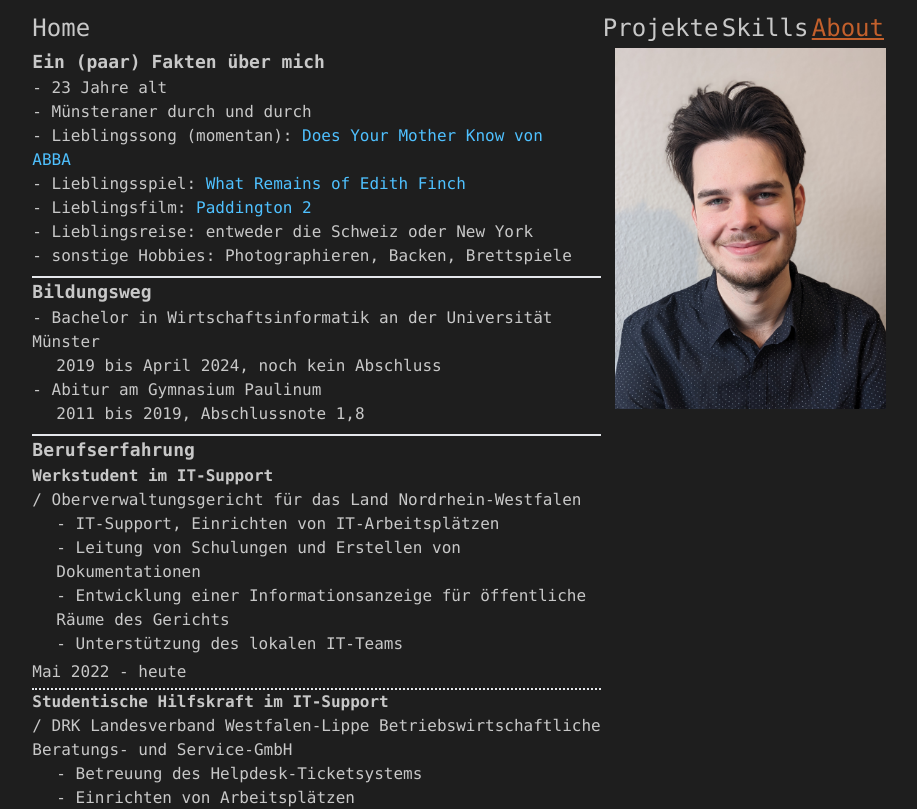
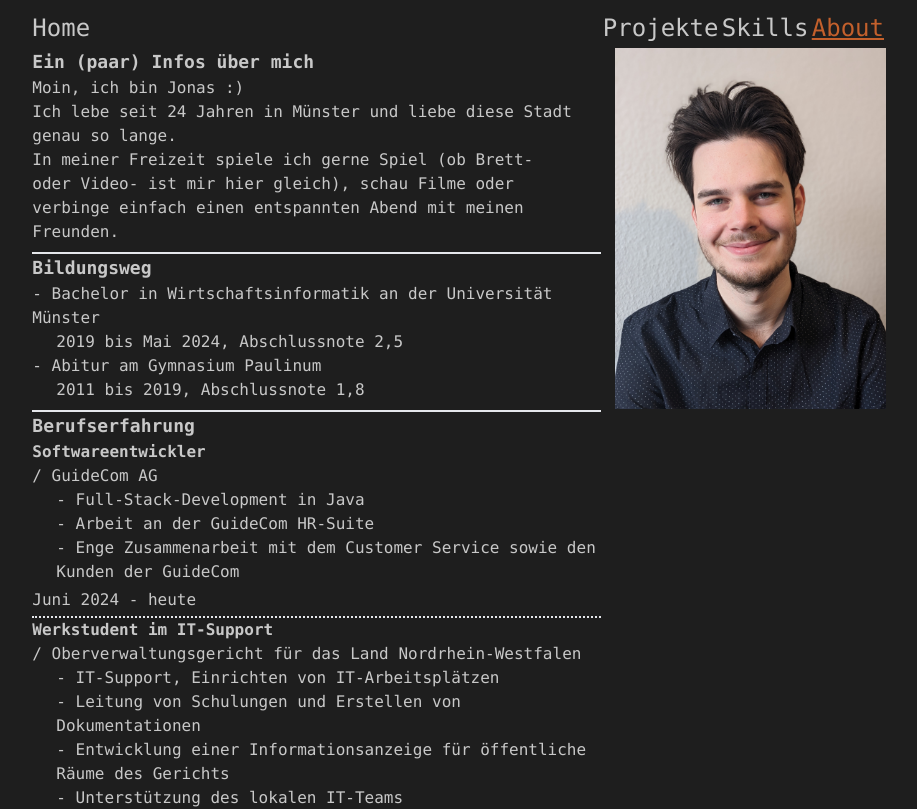
Before and after one commit to JonasRettig/jrettig.dev, a Next.js app: page /about in a window 1280 px wide. Shown: the top 809 px of the page, without its empty margins (181-1098 px from the left). Built offline with nearby package versions, Linux system fonts and the light colour scheme.

Commit message:
first updates in the about and projects page

```diff
--- a/src/app/about/page.tsx
+++ b/src/app/about/page.tsx
@@ -9,14 +9,10 @@ export default function About() {
             <div className="w-4/6 flex flex-col justify-self-center mx-auto max-sm:w-11/12 min-h-[88%]">
                 <div className="flex flex-row">
                     <div className="flex flex-col w-4/6">
-                        <b className="text-lg"> Ein (paar) Fakten über mich </b>
-                        <div> - 23 Jahre alt </div>
-                        <div> - Münsteraner durch und durch </div>
-                        <div> - Lieblingssong (momentan): <a href="https://open.spotify.com/track/2JIVeQQvIdyQvrz9Mhi6qL?autoplay=true"  target="_blank"> Does Your Mother Know von ABBA </a></div>
-                        <div> - Lieblingsspiel: <a href="https://store.steampowered.com/app/501300/What_Remains_of_Edith_Finch/" target="_blank"> What Remains of Edith Finch </a></div>
-                        <div> - Lieblingsfilm: <a href="https://letterboxd.com/film/paddington-2/" target="_blank"> Paddington 2 </a></div>
-                        <div> - Lieblingsreise: entweder die Schweiz oder New York</div>
-                        <div> - sonstige Hobbies: Photographieren, Backen, Brettspiele </div>
+                        <b className="text-lg"> Ein (paar) Infos über mich </b>
+                        <div> Moin, ich bin Jonas :) </div>
+                        <div> Ich lebe seit 24 Jahren in Münster und liebe diese Stadt genau so lange. </div>
+                        <div> In meiner Freizeit spiele ich gerne Spiel (ob Brett- oder Video- ist mir hier gleich), schau Filme oder verbinge einfach einen entspannten Abend mit meinen Freunden. </div>
                     </div>
                     <div className="relative w-2/6 ml-10">
                         <img src="/me_good.jpeg" alt="Ein Bild von Jonas Rettig. Er trägt ein Hemd und lächelt in die Kamera." className="absolute"/>
@@ -26,7 +22,7 @@ export default function About() {
                         <b className="text-lg"> Bildungsweg </b>
                         <div>
                             <div> - Bachelor in Wirtschaftsinformatik an der Universität Münster </div>
-                            <div className="ml-6"> 2019 bis April 2024, noch kein Abschluss </div>
+                            <div className="ml-6"> 2019 bis Mai 2024, Abschlussnote 2,5 </div>
                         </div>
                         <div>
                             <div> - Abitur am Gymnasium Paulinum </div>
@@ -36,10 +32,16 @@ export default function About() {
                 <div className="w-4/6 mt-2 border-t-2">
                     <b className="text-lg"> Berufserfahrung </b>
                     <Job
+                        name={"Softwareentwickler"}
+                        company={"GuideCom AG"}
+                        what = {["Full-Stack-Development in Java", "Arbeit an der GuideCom HR-Suite", "Enge Zusammenarbeit mit dem Customer Service sowie den Kunden der GuideCom"]}
+                        timeframe={"Juni 2024 - heute"}
+                    />
+                    <Job
                         name={"Werkstudent im IT-Support"}
                         company={"Oberverwaltungsgericht für das Land Nordrhein-Westfalen"}
                         what = {["IT-Support, Einrichten von IT-Arbeitsplätzen", "Leitung von Schulungen und Erstellen von Dokumentationen", "Entwicklung einer Informationsanzeige für öffentliche Räume des Gerichts", "Unterstützung des lokalen IT-Teams"]}
-                        timeframe={"Mai 2022 - heute"}
+                        timeframe={"Mai 2022 - April 2024"}
                     />
                     <Job
                         name={"Studentische Hilfskraft im IT-Support"}
--- a/src/app/skills/page.tsx
+++ b/src/app/skills/page.tsx
@@ -2,10 +2,7 @@ import Footer from "@/components/footer";
 import Header from "@/components/header";
 import Skill from "@/components/skill";
 import { IoLogoJavascript } from "react-icons/io5";
-import { FaFileCode } from "react-icons/fa";
-import { FaFlagUsa } from "react-icons/fa";
-import { FaLightbulb } from "react-icons/fa";
-import { FaTools } from "react-icons/fa";
+import { FaTools, FaJava, FaLightbulb, FaFlagUsa, FaFileCode } from "react-icons/fa";
 import { RiTeamFill } from "react-icons/ri";
 
 export default function Skills() {
@@ -13,6 +10,12 @@ export default function Skills() {
         <div className="h-screen">
             <Header highlight={"skills"}/>
             <div className="w-4/6 flex flex-col justify-self-center mx-auto max-sm:w-11/12 min-h-[88%]">
+                <Skill
+                    icon={<FaJava />}
+                    skill={"Java"}
+                    info={"Seit Juni 2024 arbeite ich Hauptberuflich mit Java. Neben der Full-Stack Entwicklung mit Java habe ich auch Kontakt mit anderen angrenzenden Technologien wie Wicket, Hibernate und Maven sammeln können."}
+                    level={9}
+                />
                 <Skill
                     icon={<IoLogoJavascript />}
                     skill={"Webentwicklung"}
@@ -22,7 +25,7 @@ export default function Skills() {
                 <Skill
                     icon={<FaFileCode />}
                     skill={"Sonstige Entwicklung"}
-                    info={"Auch in anderen Programmiersprachen habe ich bereits Erfahrungen sammeln können. Diese liegen haupsächlich in Python und Java, aber auch mit R, C# und SQL habe ich schon viel gearbeitet."}
+                    info={"Auch in anderen Programmiersprachen habe ich bereits Erfahrungen sammeln können. Diese liegen haupsächlich in Python, aber auch mit R, C# und SQL habe ich schon viel gearbeitet."}
                     level={7}
                 />
                 <Skill
```
Also changed, not shown: src/data/projects.json (+26 -1 lines), 1 other file (tests, documents, lock files or other folders).
